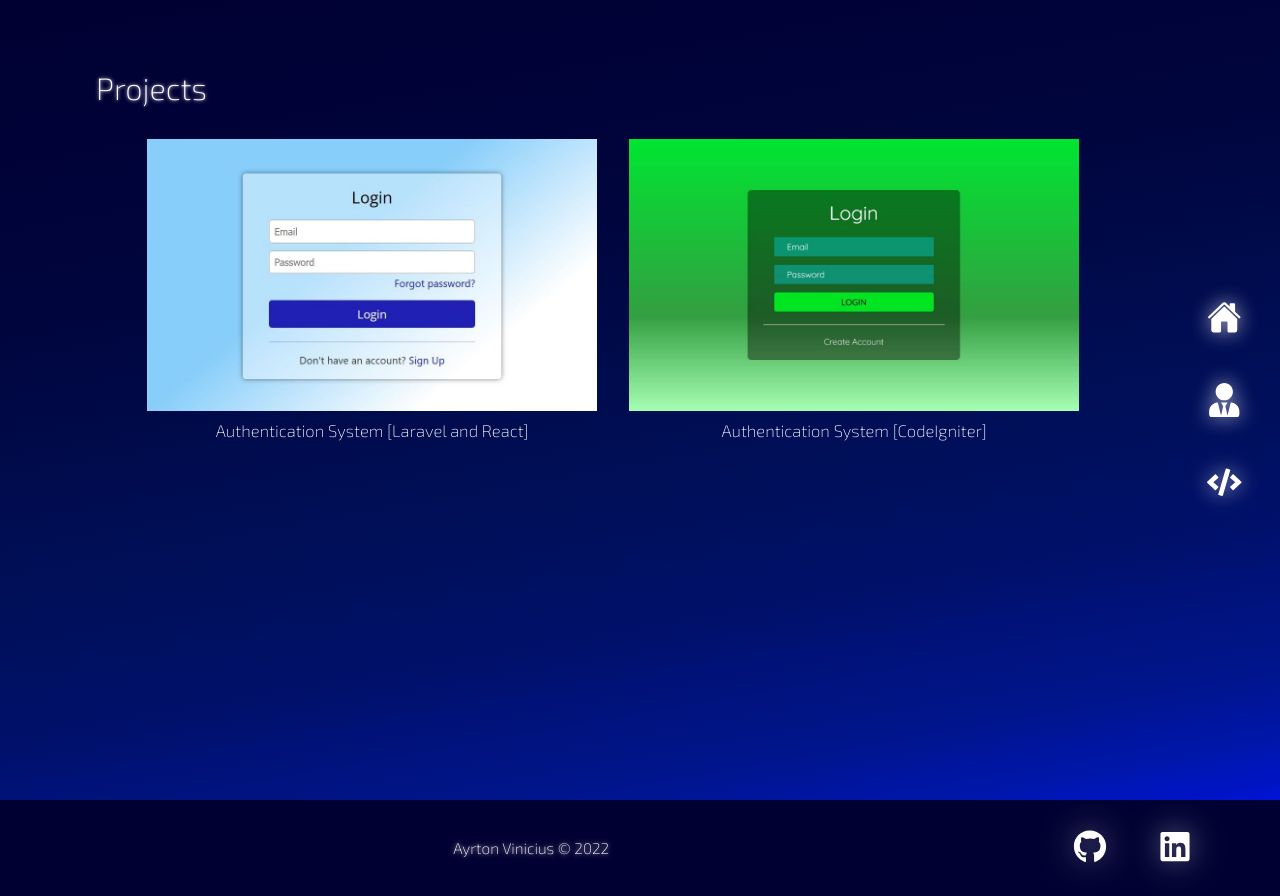
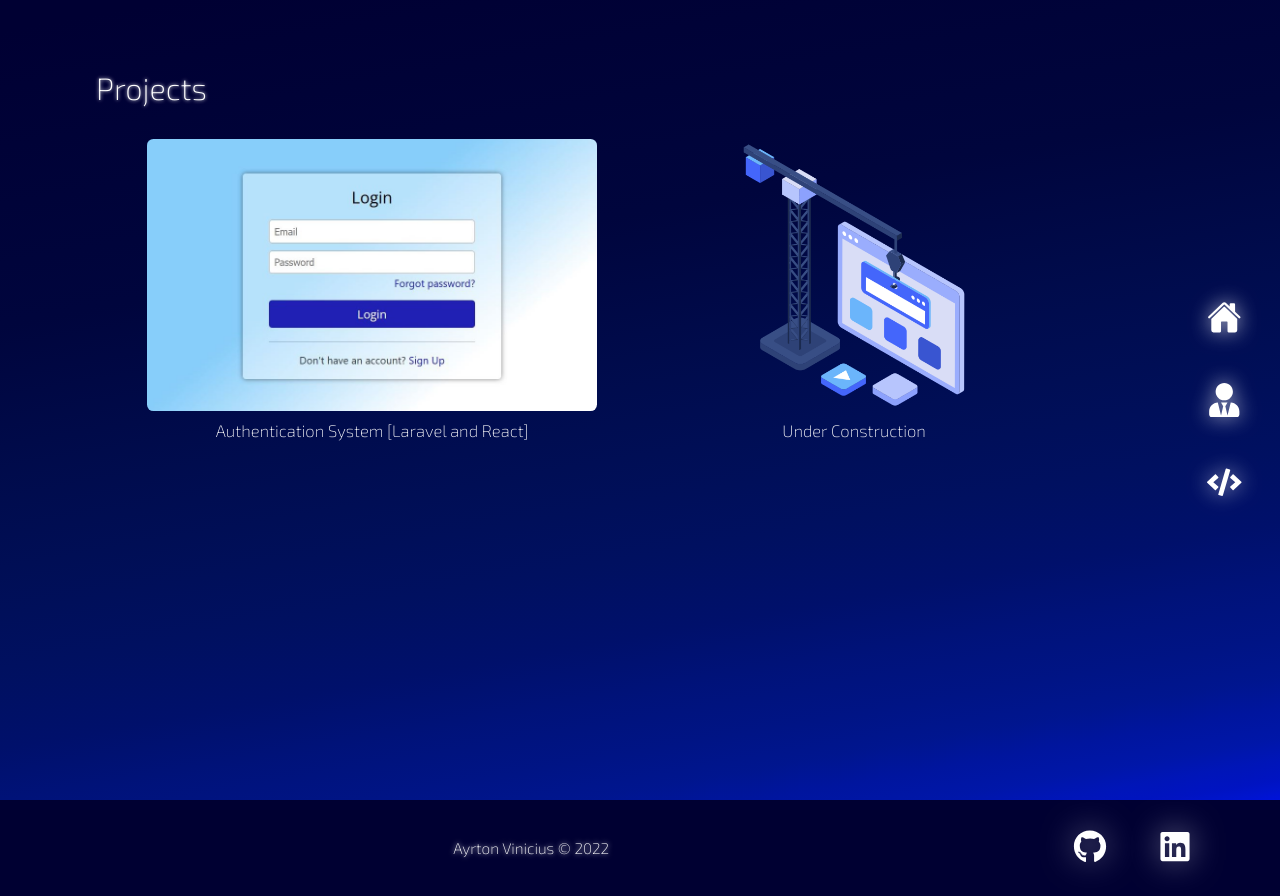
Before and after one commit to ayrtton/portfolio, a React (Create React App) app: page /projects in a window 1280 px wide. Built offline with nearby package versions, Linux system fonts and the light colour scheme.

Commit message:
Insert under construction icon and current year

```diff
--- a/src/components/Footer.jsx
+++ b/src/components/Footer.jsx
@@ -5,7 +5,7 @@ function Footer() {
     return (
         <footer className={styles.footerContent}>
             <div className={styles.copyright}>
-                <span className={styles.copyrightText}>Ayrton Vinicius © 2022</span>
+                <span className={styles.copyrightText}>Ayrton Vinicius © {new Date().getFullYear()}</span>
             </div>
             <div className={styles.social}>
                 <a className={styles.socialLink} href="https://github.com/ayrtton/">
--- a/src/pages/Projects.jsx
+++ b/src/pages/Projects.jsx
@@ -12,7 +12,7 @@ function Projects() {
                     </div>
                     <div className={styles.project}>
                         <div id={styles.image2}></div>
-                        <a className={styles.projectTitle} href="https://github.com/ayrtton/auth-system-codeigniter" target="_blank" rel="noreferrer">Authentication System [CodeIgniter]</a>
+                        <a className={styles.projectTitle} href="" target="" rel="noreferrer">Under Construction</a>
                     </div>
                 </div>
             </div>
--- a/src/pages/Projects.module.css
+++ b/src/pages/Projects.module.css
@@ -36,6 +36,7 @@
     width: 100%;
     background-size: cover;
     background-position: center;
+    border-radius: 0.5vw;
 }
 
 #image1 {
@@ -43,7 +44,9 @@
 }
 
 #image2 {
-    background-image: url('../images/project02.jpg');
+    background-image: url('../images/construction.png');
+    background-size: contain;
+    background-repeat: no-repeat;
 }
 
 @media (max-width: 768px) {
```
Also changed, not shown: src/images/construction.png (added), src/images/project02.jpg (deleted).
